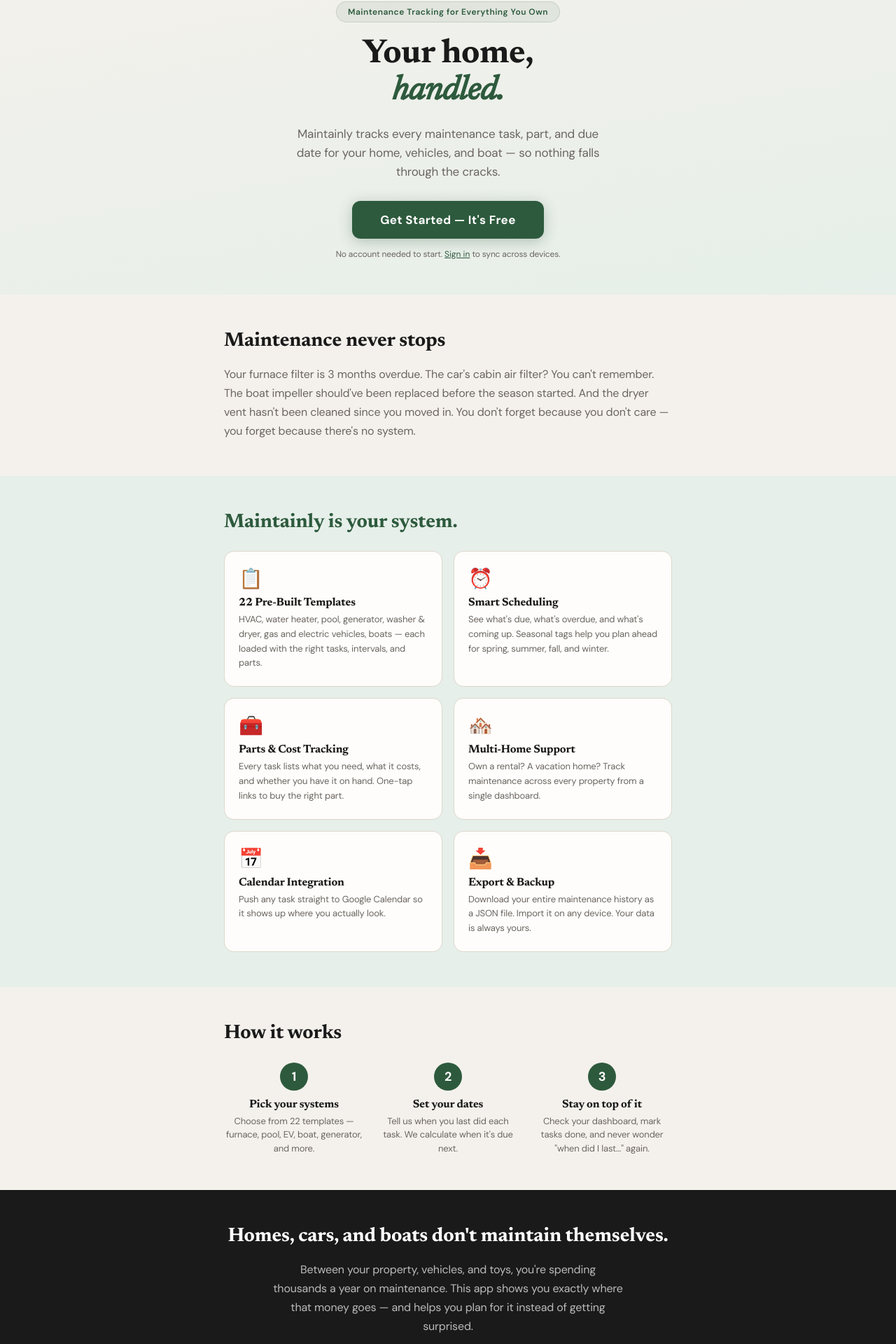
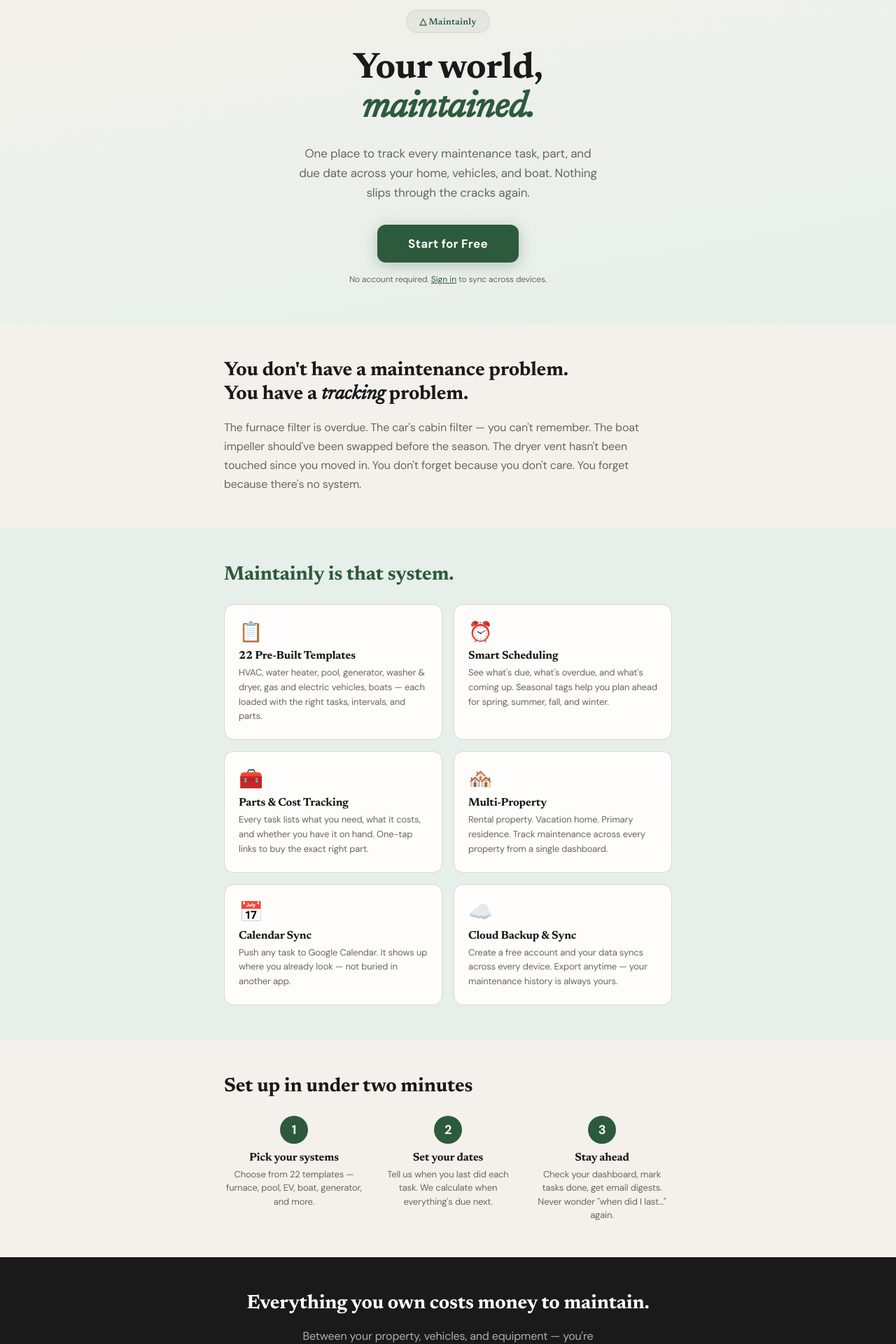
Before and after one commit to mikecaffrey22/Home-Sked, a React (Vite) app: page / in a window 1280 px wide. Shown: the part 58-1978 px from the top of the page at 70% size. Built offline with nearby package versions, Linux system fonts and the light colour scheme; the HTML template or start-up script is replaced by a standard one.

Commit message:
Update App.jsx

```diff
--- a/src/App.jsx
+++ b/src/App.jsx
@@ -541,26 +541,26 @@
         {/* Hero */}
         <div style={LP.hero}>
           <div style={LP.heroInner}>
-            <div style={LP.badge}>Maintenance Tracking for Everything You Own</div>
-            <h1 style={LP.heroTitle}>Your home,<br/><em style={{fontStyle:"italic",color:K.accent}}>handled.</em></h1>
-            <p style={LP.heroSub}>Maintainly tracks every maintenance task, part, and due date for your home, vehicles, and boat — so nothing falls through the cracks.</p>
-            <button style={LP.heroCta} onClick={()=>setShowLanding(false)}>Get Started — It's Free</button>
-            <p style={LP.heroNote}>No account needed to start. <button style={{background:"transparent",border:"none",color:K.accent,textDecoration:"underline",fontSize:12,cursor:"pointer",fontFamily:sf,padding:0}} onClick={()=>{setShowLanding(false);setView("auth");}}>Sign in</button> to sync across devices.</p>
+            <div style={LP.badge}>△ Maintainly</div>
+            <h1 style={LP.heroTitle}>Your world,<br/><em style={{fontStyle:"italic",color:K.accent}}>maintained.</em></h1>
+            <p style={LP.heroSub}>One place to track every maintenance task, part, and due date across your home, vehicles, and boat. Nothing slips through the cracks again.</p>
+            <button style={LP.heroCta} onClick={()=>setShowLanding(false)}>Start for Free</button>
+            <p style={LP.heroNote}>No account required. <button style={{background:"transparent",border:"none",color:K.accent,textDecoration:"underline",fontSize:12,cursor:"pointer",fontFamily:sf,padding:0}} onClick={()=>{setShowLanding(false);setView("auth");}}>Sign in</button> to sync across devices.</p>
           </div>
         </div>
 
         {/* Problem */}
         <div style={LP.section}>
           <div style={LP.sectionInner}>
-            <h2 style={LP.sectionTitle}>Maintenance never stops</h2>
-            <p style={LP.sectionText}>Your furnace filter is 3 months overdue. The car's cabin air filter? You can't remember. The boat impeller should've been replaced before the season started. And the dryer vent hasn't been cleaned since you moved in. You don't forget because you don't care — you forget because there's no system.</p>
+            <h2 style={LP.sectionTitle}>You don't have a maintenance problem.<br/>You have a <em style={{fontStyle:"italic"}}>tracking</em> problem.</h2>
+            <p style={LP.sectionText}>The furnace filter is overdue. The car's cabin filter — you can't remember. The boat impeller should've been swapped before the season. The dryer vent hasn't been touched since you moved in. You don't forget because you don't care. You forget because there's no system.</p>
           </div>
         </div>
 
         {/* Solution */}
         <div style={{...LP.section,background:K.accentLight}}>
           <div style={LP.sectionInner}>
-            <h2 style={{...LP.sectionTitle,color:K.accent}}>Maintainly is your system.</h2>
+            <h2 style={{...LP.sectionTitle,color:K.accent}}>Maintainly is that system.</h2>
             <div style={LP.featureGrid}>
               <div style={LP.featureCard}>
                 <span style={LP.featureIcon}>📋</span>
@@ -575,22 +575,22 @@
               <div style={LP.featureCard}>
                 <span style={LP.featureIcon}>🧰</span>
                 <h3 style={LP.featureTitle}>Parts & Cost Tracking</h3>
-                <p style={LP.featureText}>Every task lists what you need, what it costs, and whether you have it on hand. One-tap links to buy the right part.</p>
+                <p style={LP.featureText}>Every task lists what you need, what it costs, and whether you have it on hand. One-tap links to buy the exact right part.</p>
               </div>
               <div style={LP.featureCard}>
                 <span style={LP.featureIcon}>🏘️</span>
-                <h3 style={LP.featureTitle}>Multi-Home Support</h3>
-                <p style={LP.featureText}>Own a rental? A vacation home? Track maintenance across every property from a single dashboard.</p>
+                <h3 style={LP.featureTitle}>Multi-Property</h3>
+                <p style={LP.featureText}>Rental property. Vacation home. Primary residence. Track maintenance across every property from a single dashboard.</p>
               </div>
               <div style={LP.featureCard}>
                 <span style={LP.featureIcon}>📅</span>
-                <h3 style={LP.featureTitle}>Calendar Integration</h3>
-                <p style={LP.featureText}>Push any task straight to Google Calendar so it shows up where you actually look.</p>
+                <h3 style={LP.featureTitle}>Calendar Sync</h3>
+                <p style={LP.featureText}>Push any task to Google Calendar. It shows up where you already look — not buried in another app.</p>
               </div>
               <div style={LP.featureCard}>
-                <span style={LP.featureIcon}>📥</span>
-                <h3 style={LP.featureTitle}>Export & Backup</h3>
-                <p style={LP.featureText}>Download your entire maintenance history as a JSON file. Import it on any device. Your data is always yours.</p>
+                <span style={LP.featureIcon}>☁️</span>
+                <h3 style={LP.featureTitle}>Cloud Backup & Sync</h3>
+                <p style={LP.featureText}>Create a free account and your data syncs across every device. Export anytime — your maintenance history is always yours.</p>
               </div>
             </div>
           </div>
@@ -599,36 +599,36 @@
         {/* How it works */}
         <div style={LP.section}>
           <div style={LP.sectionInner}>
-            <h2 style={LP.sectionTitle}>How it works</h2>
+            <h2 style={LP.sectionTitle}>Set up in under two minutes</h2>
             <div style={LP.stepsRow}>
               <div style={LP.step}><div style={LP.stepNum}>1</div><h3 style={LP.stepTitle}>Pick your systems</h3><p style={LP.stepText}>Choose from 22 templates — furnace, pool, EV, boat, generator, and more.</p></div>
-              <div style={LP.step}><div style={LP.stepNum}>2</div><h3 style={LP.stepTitle}>Set your dates</h3><p style={LP.stepText}>Tell us when you last did each task. We calculate when it's due next.</p></div>
-              <div style={LP.step}><div style={LP.stepNum}>3</div><h3 style={LP.stepTitle}>Stay on top of it</h3><p style={LP.stepText}>Check your dashboard, mark tasks done, and never wonder "when did I last…" again.</p></div>
+              <div style={LP.step}><div style={LP.stepNum}>2</div><h3 style={LP.stepTitle}>Set your dates</h3><p style={LP.stepText}>Tell us when you last did each task. We calculate when everything's due next.</p></div>
+              <div style={LP.step}><div style={LP.stepNum}>3</div><h3 style={LP.stepTitle}>Stay ahead</h3><p style={LP.stepText}>Check your dashboard, mark tasks done, get email digests. Never wonder "when did I last…" again.</p></div>
             </div>
           </div>
         </div>
 
-        {/* Annual cost */}
+        {/* Cost context */}
         <div style={{...LP.section,background:"#1A1A1A",color:"#fff"}}>
           <div style={{...LP.sectionInner,textAlign:"center"}}>
-            <h2 style={{...LP.sectionTitle,color:"#fff"}}>Homes, cars, and boats don't maintain themselves.</h2>
-            <p style={{...LP.sectionText,color:"rgba(255,255,255,0.7)",maxWidth:500,margin:"0 auto"}}>Between your property, vehicles, and toys, you're spending thousands a year on maintenance. This app shows you exactly where that money goes — and helps you plan for it instead of getting surprised.</p>
+            <h2 style={{...LP.sectionTitle,color:"#fff"}}>Everything you own costs money to maintain.</h2>
+            <p style={{...LP.sectionText,color:"rgba(255,255,255,0.65)",maxWidth:480,margin:"0 auto"}}>Between your property, vehicles, and equipment — you're spending thousands a year whether you plan for it or not. Maintainly shows you where that money goes and helps you stay ahead of it.</p>
           </div>
         </div>
 
         {/* Final CTA */}
         <div style={{...LP.section,paddingBottom:60}}>
           <div style={{...LP.sectionInner,textAlign:"center"}}>
-            <span style={{fontSize:48}}>△</span>
+            <span style={{fontSize:48,display:"block",marginBottom:8}}>△</span>
             <h2 style={{...LP.sectionTitle,marginTop:12}}>Ready to take control?</h2>
-            <p style={{...LP.sectionText,marginBottom:24}}>Set up your home, car, or boat in under 2 minutes. Free forever for a single property.</p>
+            <p style={{...LP.sectionText,marginBottom:28,maxWidth:400,margin:"0 auto 28px"}}>Set up your home, car, or boat in under 2 minutes. Free forever for a single property.</p>
             <button style={LP.heroCta} onClick={()=>setShowLanding(false)}>Get Started Free</button>
           </div>
         </div>
 
         {/* Footer */}
         <div style={LP.footer}>
-          <p style={LP.footerText}>Maintainly — Everything you own, maintained.</p>
+          <p style={LP.footerText}>Maintainly — Your world, maintained.</p>
         </div>
       </div>
     );
@@ -640,7 +640,7 @@
     return (
       <div className="app-container" style={S.app}>
         <div style={S.onboard}>
-          <div style={S.onboardHero}><span style={{fontSize:56}}>△</span><h1 style={S.onboardTitle}>Maintainly</h1><p style={S.onboardSub}>Your home, handled. Pick the systems you own and we'll track every task, part, and due date — so nothing slips through the cracks.</p></div>
+          <div style={S.onboardHero}><span style={{fontSize:56}}>△</span><h1 style={S.onboardTitle}>Maintainly</h1><p style={S.onboardSub}>Pick the systems you own and we'll track every task, part, and due date — so nothing slips through the cracks.</p></div>
           <div style={S.onboardTemplates}>
             {SYSTEM_TEMPLATES.map((tpl,i) => {
               const added = obSystems.some(s=>s.name===tpl.name);
@@ -960,13 +960,13 @@
 
   // ── Landing page styles ──
   lp: {
-    hero:{background:"linear-gradient(170deg, #F4F1EC 0%, #E6EFE9 100%)",padding:"60px 24px 50px",textAlign:"center"},
+    hero:{background:"linear-gradient(170deg, #F4F1EC 0%, #E6EFE9 100%)",padding:"72px 24px 56px",textAlign:"center"},
     heroInner:{maxWidth:560,margin:"0 auto"},
-    badge:{display:"inline-block",padding:"6px 16px",background:"rgba(45,90,61,0.08)",border:"1.5px solid rgba(45,90,61,0.15)",borderRadius:20,fontSize:12,fontWeight:600,color:K.accent,fontFamily:sf,letterSpacing:"0.5px",marginBottom:20},
-    heroTitle:{fontSize:48,fontWeight:700,fontFamily:"'Newsreader',Georgia,serif",lineHeight:1.1,color:K.text,margin:"0 0 20px",letterSpacing:"-0.5px"},
-    heroSub:{fontSize:17,color:K.textMuted,lineHeight:1.6,fontFamily:sf,margin:"0 auto 28px",maxWidth:440},
-    heroCta:{display:"inline-block",padding:"16px 40px",background:K.accent,color:"#fff",border:"none",borderRadius:12,fontSize:17,fontWeight:700,cursor:"pointer",fontFamily:sf,boxShadow:"0 4px 20px rgba(45,90,61,0.3)",letterSpacing:"0.3px"},
-    heroNote:{fontSize:12,color:K.textMuted,marginTop:14,fontFamily:sf},
+    badge:{display:"inline-block",padding:"8px 18px",background:"rgba(45,90,61,0.06)",border:"1.5px solid rgba(45,90,61,0.12)",borderRadius:24,fontSize:13,fontWeight:600,color:K.accent,fontFamily:"'Newsreader',Georgia,serif",letterSpacing:"0.3px",marginBottom:24},
+    heroTitle:{fontSize:52,fontWeight:700,fontFamily:"'Newsreader',Georgia,serif",lineHeight:1.08,color:K.text,margin:"0 0 22px",letterSpacing:"-0.5px"},
+    heroSub:{fontSize:17,color:K.textMuted,lineHeight:1.65,fontFamily:sf,margin:"0 auto 32px",maxWidth:440},
+    heroCta:{display:"inline-block",padding:"16px 44px",background:K.accent,color:"#fff",border:"none",borderRadius:12,fontSize:17,fontWeight:700,cursor:"pointer",fontFamily:sf,boxShadow:"0 4px 20px rgba(45,90,61,0.3)",letterSpacing:"0.3px",transition:"transform 0.15s ease"},
+    heroNote:{fontSize:12,color:K.textMuted,marginTop:16,fontFamily:sf},
     section:{padding:"50px 24px"},
     sectionInner:{maxWidth:640,margin:"0 auto"},
     sectionTitle:{fontSize:28,fontWeight:700,fontFamily:"'Newsreader',Georgia,serif",color:K.text,marginBottom:16,lineHeight:1.2},
```
